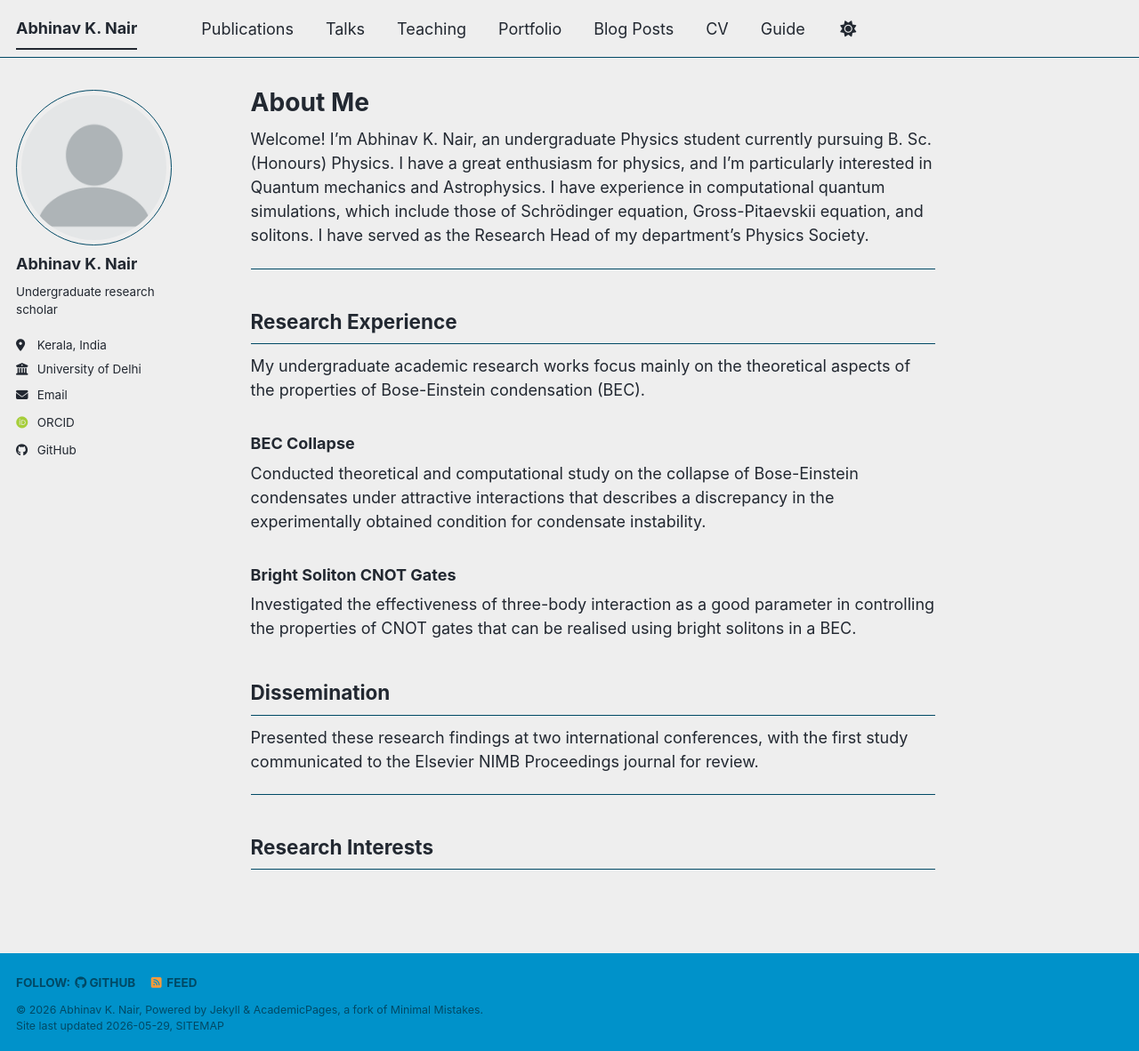
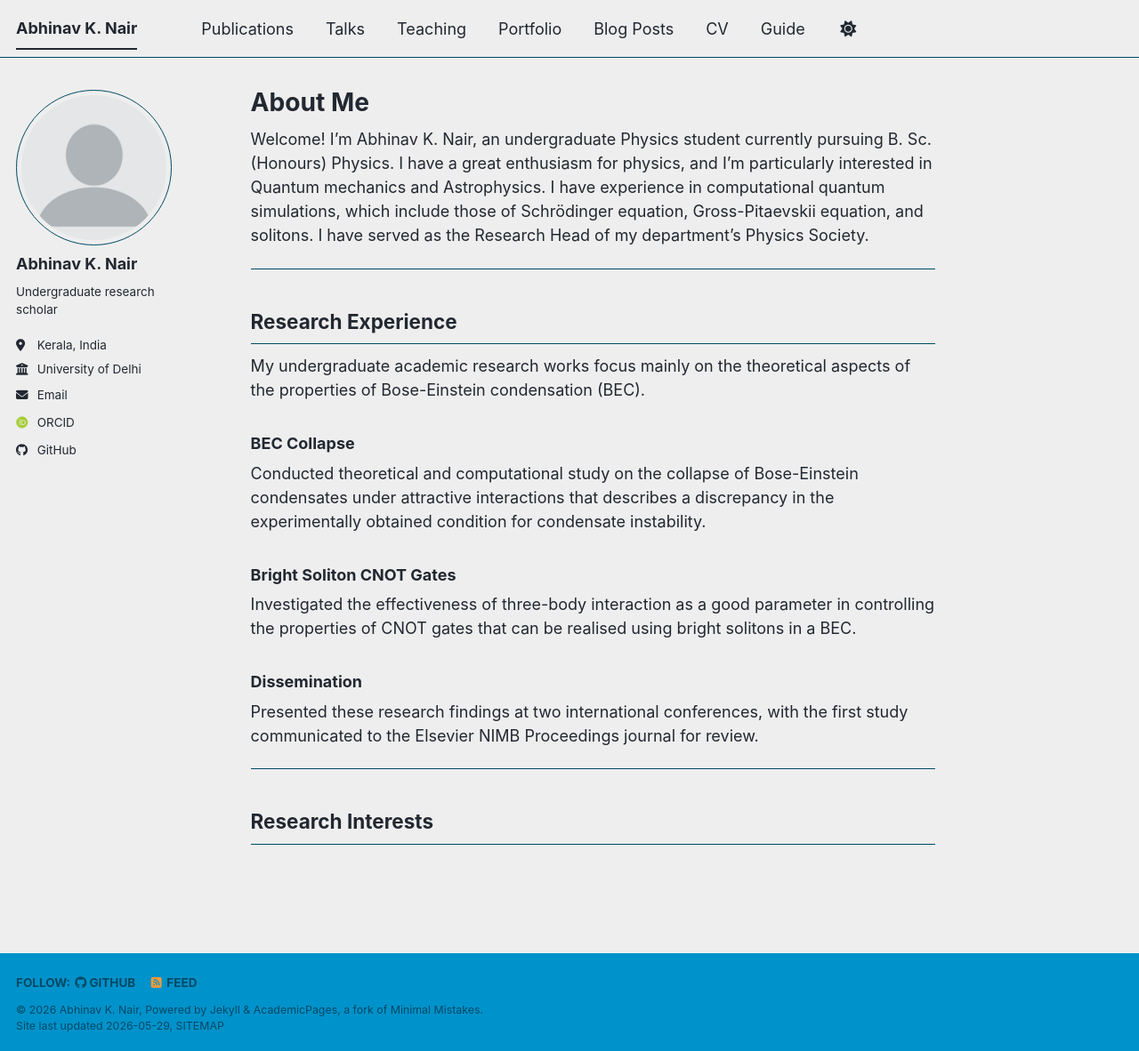
Before and after one commit to abhinavknair/abhinavknair.github.io, a Jekyll site: the page built from _pages/about.md, in a window 1280 px wide and 1182 px high. Shown: the whole window at 89% size. Built offline with Jekyll 4.4.1, drawn with Linux system fonts in a browser that asks for light colours; some web fonts are replaced; a script bundle is joined from its source files by our own code; library files that are not in the unit come from our copies.

```diff
--- a/_pages/about.md
+++ b/_pages/about.md
@@ -20,7 +20,7 @@ Conducted theoretical and computational study on the collapse of Bose-Einstein c
 ### Bright Soliton CNOT Gates
 Investigated the effectiveness of three-body interaction as a good parameter in controlling the properties of CNOT gates that can be realised using bright solitons in a BEC.
 
-## Dissemination
+### Dissemination
 Presented these research findings at two international conferences, with the first study communicated to the Elsevier NIMB Proceedings journal for review.
 
 ---
```
